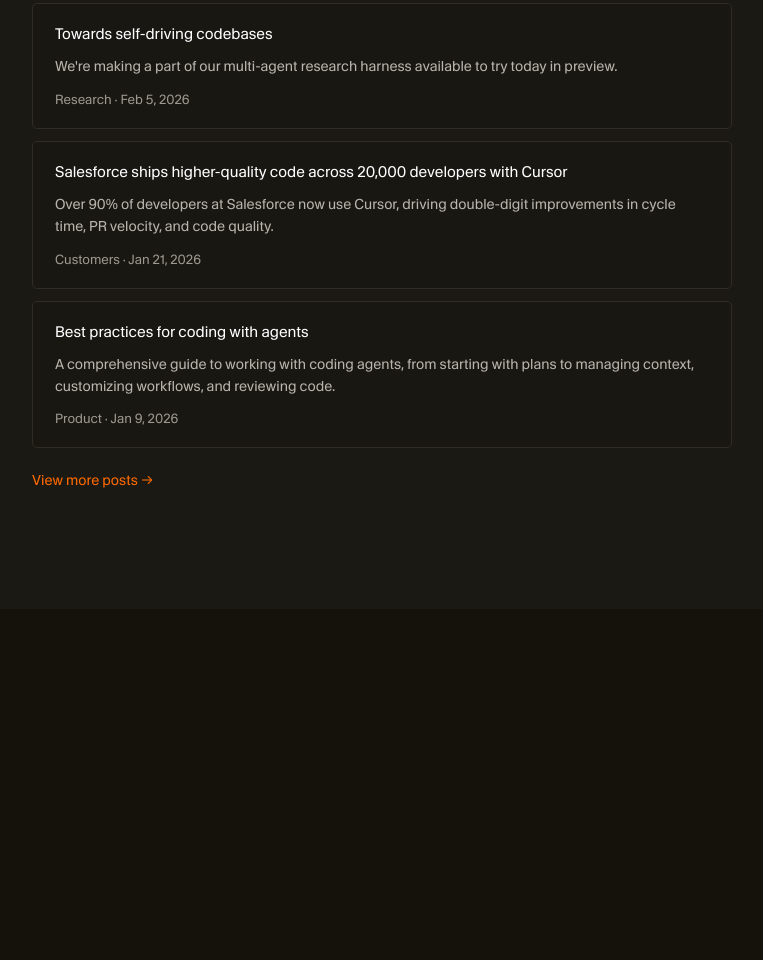
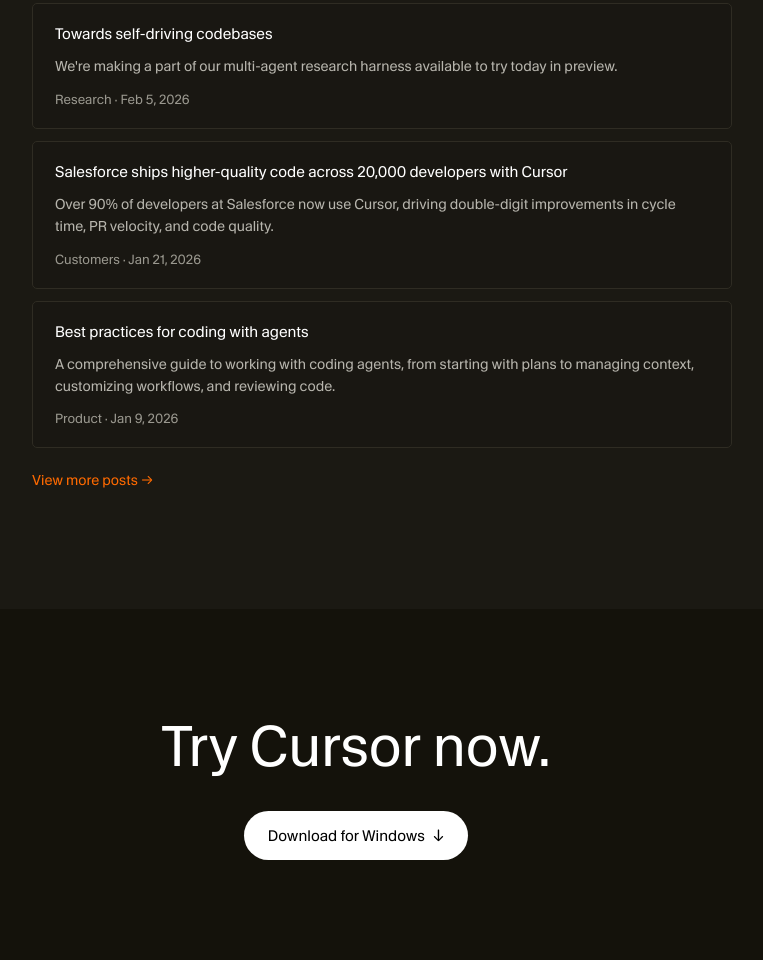
Before and after one commit to nandacodes-dev/Cursor-landing-page, a plain HTML site: page index.html in a window 1280 px wide. Shown: the part 6746-7706 px from the top of the page, without its empty margins (284-1047 px from the left). Before the commit the page ends 7355 px from the top, so only its background shows below. Drawn offline with Linux system fonts and the light colour scheme.

Commit message:
added CTA

```diff
--- a/index.html
+++ b/index.html
@@ -244,6 +244,19 @@
             </div>
         </div>
     </div>
+    <section class="cta">
+  <div class="cta-inner">
+
+    <h2>Try Cursor now.</h2>
+
+    <a href="#" class="cta-button">
+      Download for Windows
+      <span class="icon">↓</span>
+    </a>
+
+  </div>
+</section>
+
 
 </body>
 </html>
--- a/style.css
+++ b/style.css
@@ -480,7 +480,7 @@
 }
 
 .highlight-card:hover {
-  background: #191712;
+  background-color: #191712;
   border-color: #2f2c23;
 }
 
@@ -513,3 +513,46 @@
 .highlights-link:hover {
   opacity: 0.85;
 }
+
+
+
+.cta {
+  padding: 100px 20px;
+  color: #ffffff;
+  font-family: CursorGothic_Regular;
+  text-align: center;
+}
+
+.cta-inner {
+  max-width: 800px;
+  margin: 0 auto;
+}
+
+.cta h2 {
+  font-size: 56px;
+  font-weight: 500;
+  margin-bottom: 28px;
+}
+
+.cta-button {
+  display: inline-flex;
+  align-items: center;
+  gap: 8px;
+  padding: 14px 24px;
+  background: #ffffff;
+  color: #000000;
+  border-radius: 999px;
+  text-decoration: none;
+  font-size: 15px;
+  font-weight: 500;
+  transition: transform 0.15s ease, box-shadow 0.15s ease;
+}
+
+.cta-button:hover {
+    opacity: 0.8;
+  box-shadow: 0 8px 20px rgba(0,0,0,0.25);
+}
+
+.icon {
+  font-size: 16px;
+}
```
